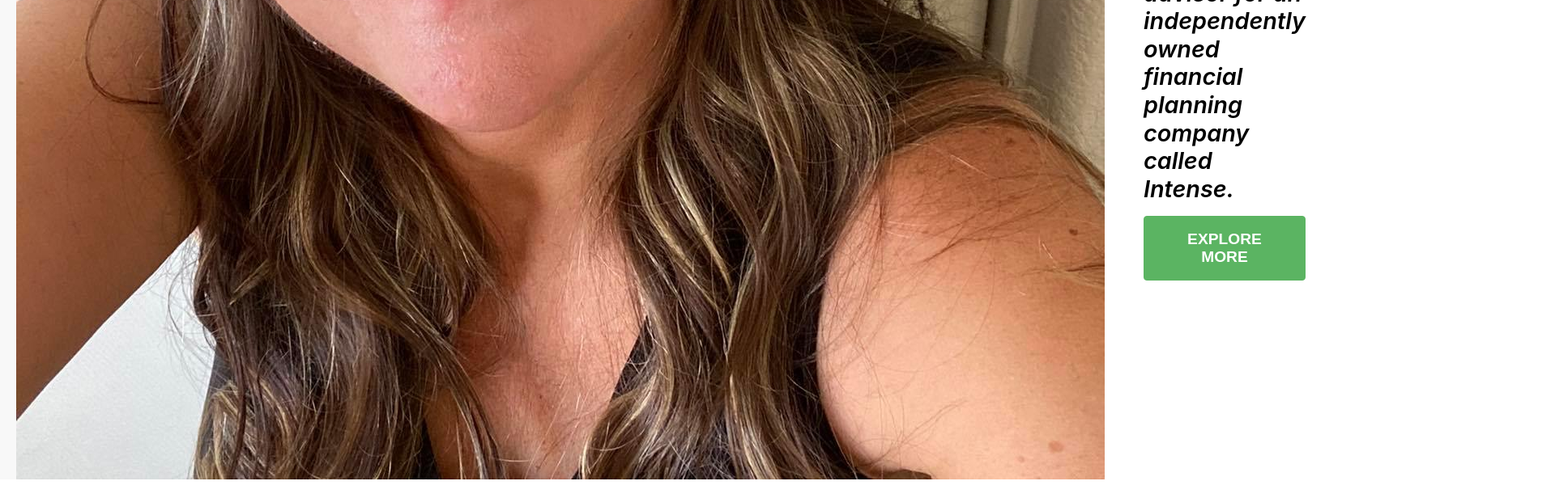
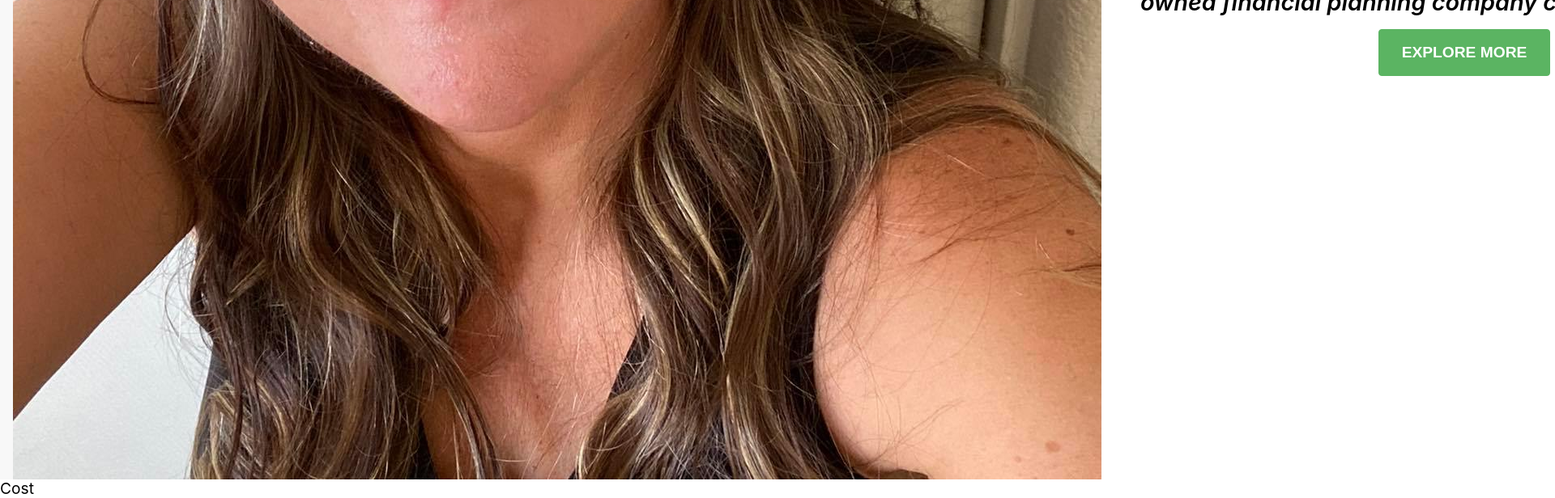
Before and after one commit to Laith1632/botox-react, a React (Create React App) app: page / in a window 1280 px wide. Shown: the part 1679-2295 px from the top of the page at 81% size, 1920 px wide, since content can reach past the window. Before the commit the page ends 2272 px from the top, so only its background shows below. Built offline with nearby package versions, Linux system fonts and the light colour scheme.

Commit message:
added footer and cost page

```diff
--- a/src/App.js
+++ b/src/App.js
@@ -2,15 +2,15 @@ import React from 'react'
 import Navbar from './components/Navbar'
 import Hero from './components/Hero'
 import About from './components/About'
-
+import Cost from './components/Cost'
 
 function App() {
   return (
     <div >
       <Navbar/>
       <Hero/>
-        <About/>
-
+      <About/>
+      <Cost/>
 
     </div>
   );
--- a/src/components/About.css
+++ b/src/components/About.css
@@ -6,7 +6,7 @@
 }
 
 .about .container {
-    width: 1240px;
+    width: 2240px;
     margin: auto;
     display: grid;
     grid-template-columns: repeat(2, 1fr);
--- a/src/components/About.js
+++ b/src/components/About.js
@@ -6,7 +6,7 @@ const About = () => {
     return (
         <div className='about' id='about'>
             <div className='container'>
-                <img className='aboutpic' src={lisa} alt='Lisa Andrade' />
+                <img src={lisa} alt='Lisa Andrade' />
                 <div className='col-2'>
                     <h2>About</h2>
                     <span className='line'></span>
--- /dev/null
+++ b/src/components/Cost.js
@@ -0,0 +1,9 @@
+import React from 'react'
+
+const Cost = () => {
+  return (
+    <div>Cost</div>
+  )
+}
+
+export default Cost
--- a/src/components/Navbar.js
+++ b/src/components/Navbar.js
@@ -33,7 +33,7 @@ const closeMenu = () => setClick(false)
                         </li>
 
                         <li className='nav-item'>
-                            <a href='/'onClick={closeMenu}>Pricing</a>
+                            <a href='/'onClick={closeMenu}>Cost</a>
                         </li>
 
                     </ul>
```
Also changed, not shown: src/components/Cost.css (added), src/components/Footer.css (added), src/components/Footer.js (added).
